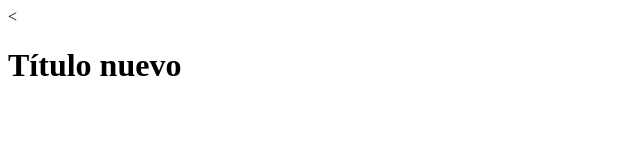
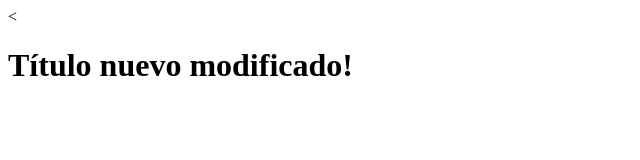
Before and after one commit to krojas0419/docs, a plain HTML site: page index.html in a window 1280 px wide. Shown: the whole page, without its empty margins (0-640 px from the left). Drawn offline with Linux system fonts and the light colour scheme.

Commit message:
se modificó index nuevamente

```diff
--- a/index.html
+++ b/index.html
@@ -5,6 +5,6 @@
     <title>Demo Git</title>
   </head>
   <body>
-    <<h1>Título nuevo</h1>
+    <<h1>Título nuevo modificado!</h1>
   </body>
 </html>
```
